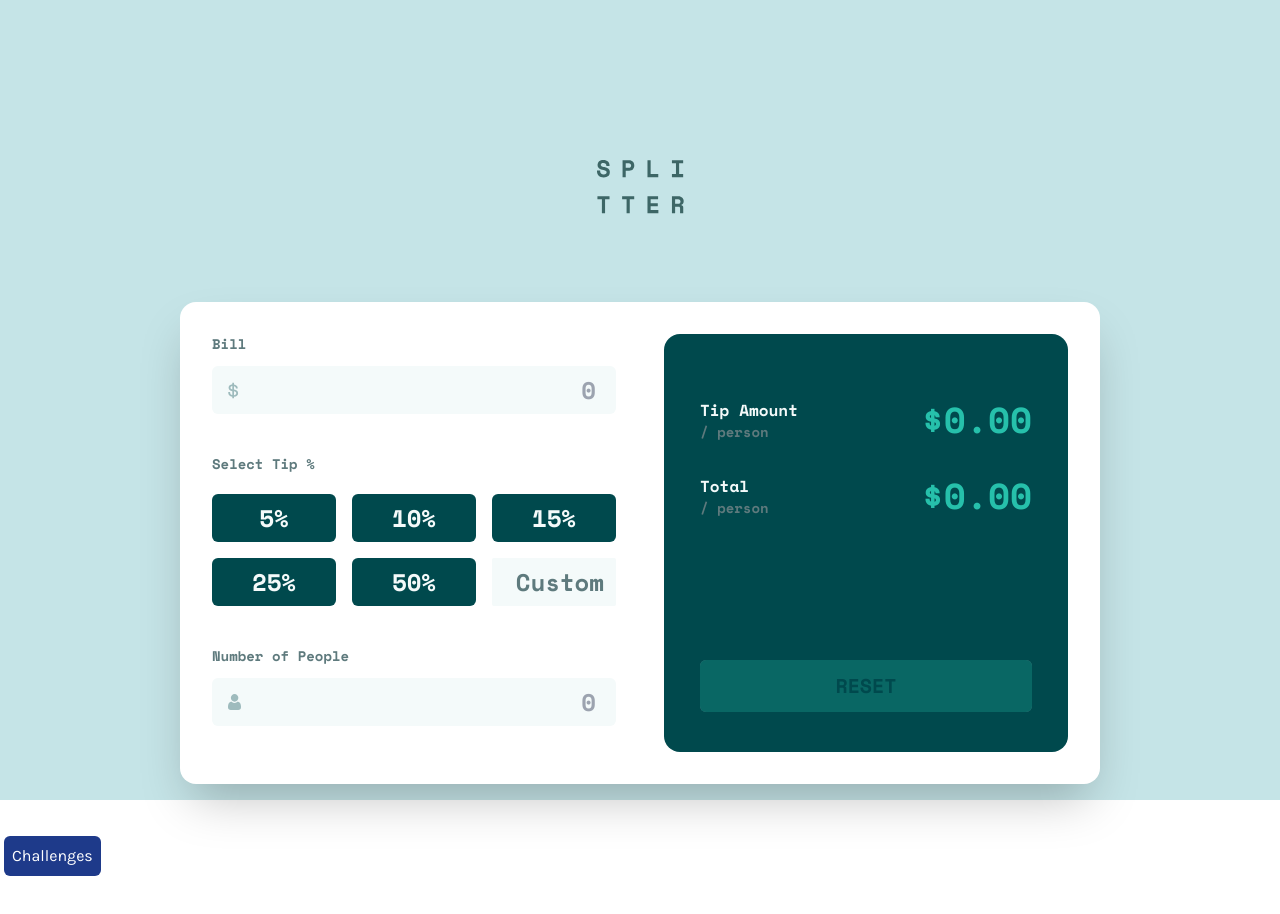
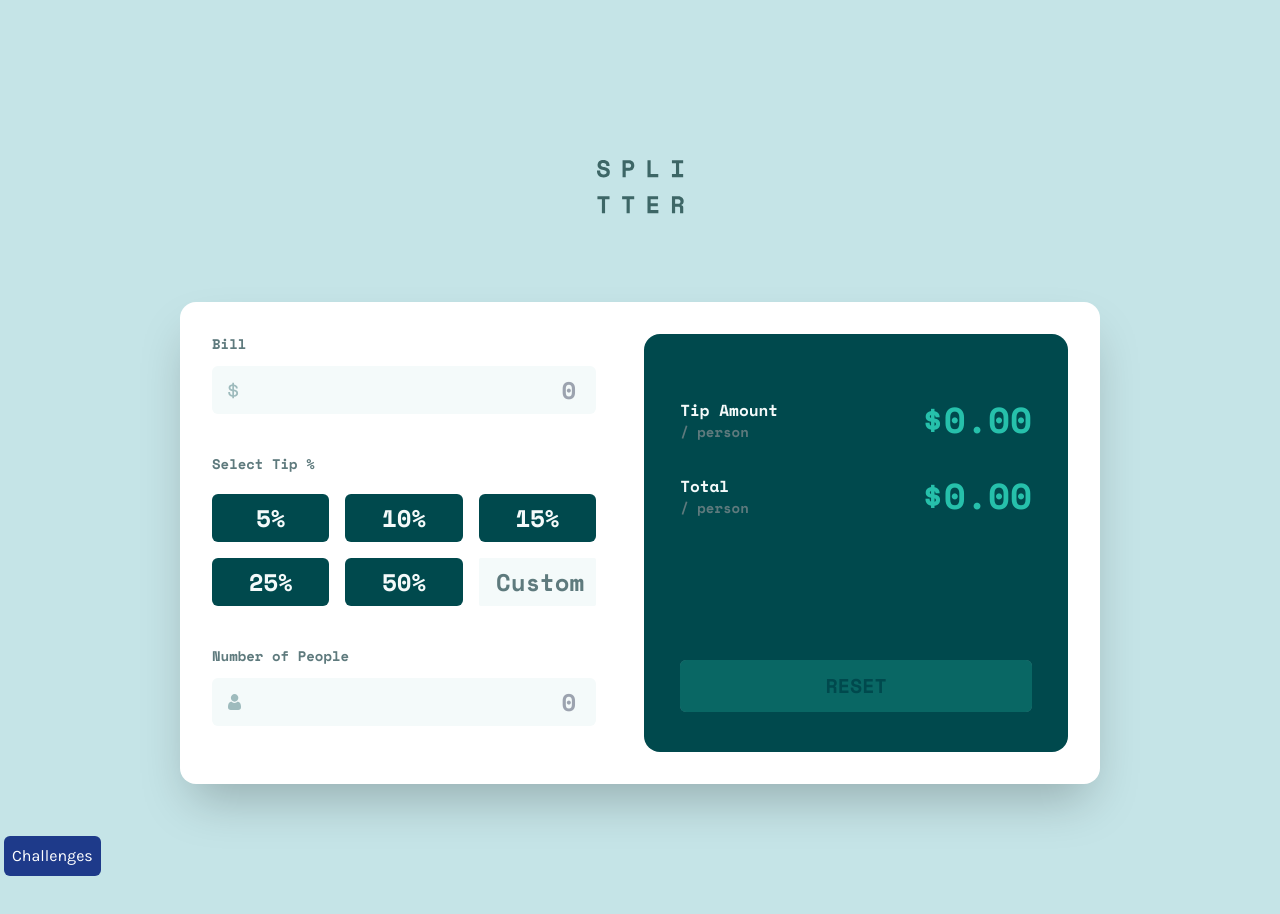
Before and after one commit to WSGokou/frontend_mentor_challenges, a Next.js app: page /challenges/tip-calculator in a window 1280 px wide. Shown: the top 914 px of the page. Before the commit the page ends 876 px from the top, so only its background shows below. Built offline with nearby package versions, Linux system fonts and the light colour scheme.

Commit message:
styling fixes on heights

```diff
--- a/src/app/challenges/layout.tsx
+++ b/src/app/challenges/layout.tsx
@@ -6,7 +6,7 @@ export default function ChallengesLayout({
   children: React.ReactNode;
 }) {
   return (
-    <div className="flex flex-col h-screen">
+    <div className="flex flex-col h-screen min-h-fit">
       {children}
       <Link
         href={'/challenges'}
--- a/src/app/challenges/tip-calculator/page.tsx
+++ b/src/app/challenges/tip-calculator/page.tsx
@@ -56,10 +56,10 @@ const TipCalculatorPage = () => {
 
   return (
     <div
-      className={`${spaceMono.className} bg-[#c5e4e7] h-full w-screen flex flex-col items-center text-2xl text-[#5e7a7d]`}
+      className={`${spaceMono.className} bg-[#c5e4e7] min-h-[1080px] h-full w-screen flex flex-col items-center text-2xl text-[#5e7a7d]`}
     >
       {/* App Container */}
-      <div className="pt-12 lg:pt-40 flex flex-col items-center gap-10 lg:gap-[88px]">
+      <div className="pt-12 lg:pt-40 min-h-fit h-full flex flex-col items-center gap-10 lg:gap-[88px]">
         {/* Logo container */}
         <div>
           <Image
@@ -68,8 +68,8 @@ const TipCalculatorPage = () => {
           />
         </div>
         {/* Calculator container */}
-        <div className="bg-white grid grid-cols-1 lg:grid-cols-2 lg:grid-flow-col lg:gap-12 rounded-t-2xl lg:rounded-2xl px-6 pt-10 pb-8 lg:p-8 w-[375px] lg:w-[920px] lg:h-[482px] lg:shadow-2xl">
-          {/* Choices container */}
+        <div className="bg-white flex flex-col lg:flex-row lg:gap-12 rounded-t-2xl lg:rounded-2xl pb-10 px-6 pt-10 lg:p-8 w-[375px] lg:w-[920px] min-h-fit h-full lg:h-[482px] lg:shadow-2xl">
+          {/* Inputs container */}
           <div className="w-full flex flex-col">
             {/* Bill input */}
             <div className="flex flex-col gap-3 mb-10">
@@ -90,7 +90,7 @@ const TipCalculatorPage = () => {
                   name="bill"
                   id="bill-input"
                   placeholder="0"
-                  value={bill > 0 ? bill : ''}
+                  value={bill || ''}
                   className={`${hideInputArrows} text-right text-[#00494d] h-full bg-[#f4fafa] rounded-md w-full pl-9 pr-5`}
                   onChange={(e) => {
                     setBill(Number(e.target.value));
@@ -129,7 +129,7 @@ const TipCalculatorPage = () => {
                 <input
                   type="number"
                   placeholder="Custom"
-                  value={customTip > 0 ? customTip : ''}
+                  value={customTip || ''}
                   onChange={(e) => {
                     setSelectedTip(Number(e.target.value) / 100);
                     setCustomTip(Number(e.target.value));
@@ -155,9 +155,10 @@ const TipCalculatorPage = () => {
                 <input
                   type="number"
                   name="people"
+                  id="numPeopleInput"
                   placeholder="0"
-                  value={numPeople > 0 ? numPeople : ''}
-                  min={1}
+                  required
+                  value={numPeople || ''}
                   className={`${hideInputArrows} text-right text-[#00494d] h-full bg-[#f4fafa] rounded-md w-full pl-9 pr-5`}
                   onChange={(e) => {
                     setNumPeople(Number(e.target.value));
@@ -167,7 +168,7 @@ const TipCalculatorPage = () => {
             </div>
           </div>
 
-          {/* Calculations container */}
+          {/* Totals container */}
           <div className="bg-[#00494d] w-full p-6 pt-11 lg:pt-16 lg:pb-10 lg:px-9 flex flex-col gap-8 rounded-2xl">
             {/* Tip Amount */}
             <div className={`${totalTextStyles.container}`}>
```
